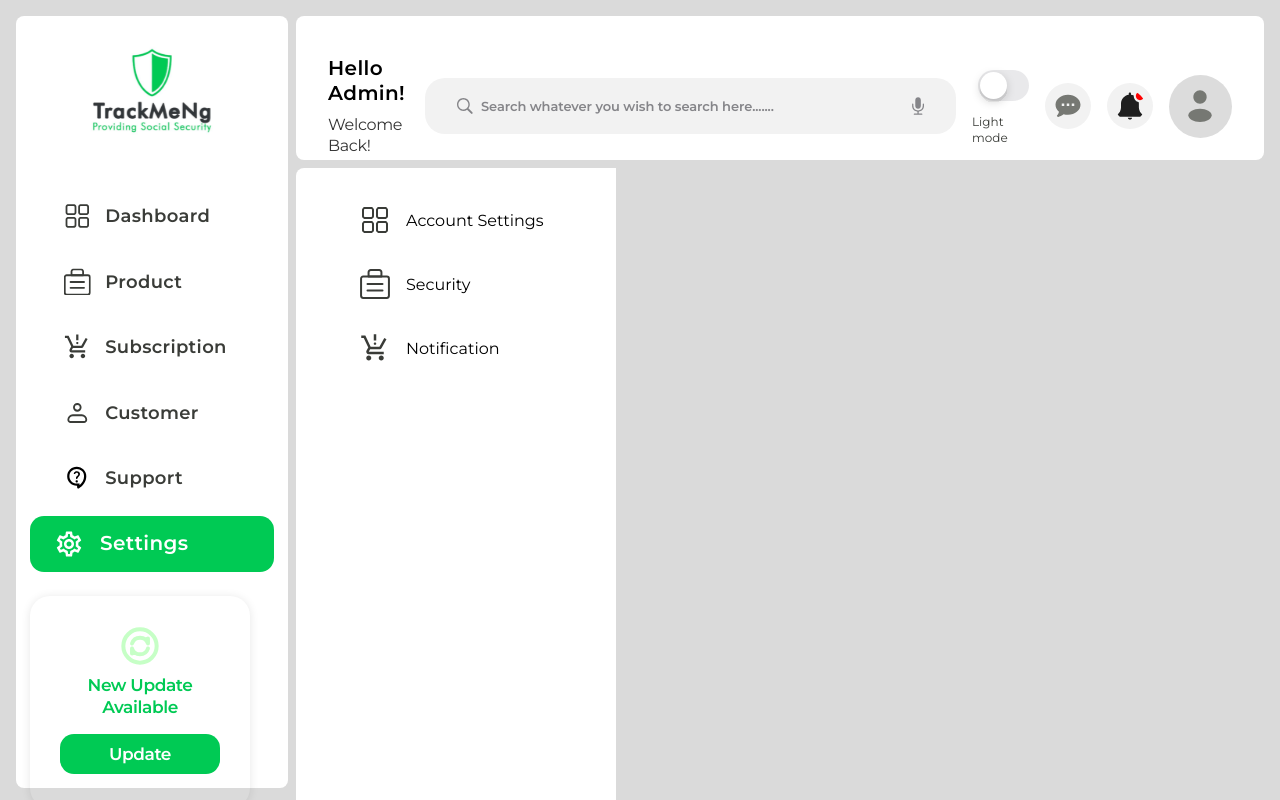
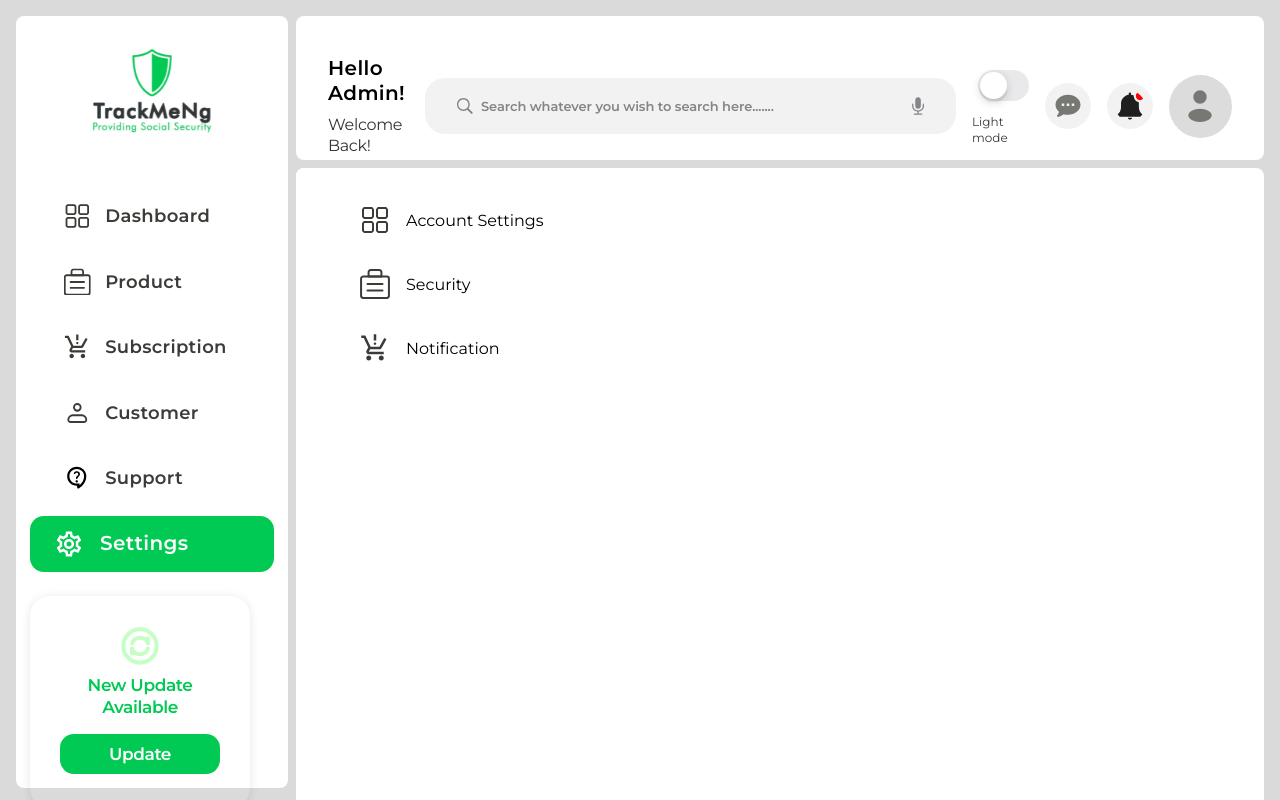
Before and after one commit to TrackMe-NG/dashboard_main, a React (Vite) app: page /settings in a window 1280 px wide. Built offline with nearby package versions, Linux system fonts and the light colour scheme.

Commit message:
chores: updated settings component

```diff
--- a/src/pages/Settings.jsx
+++ b/src/pages/Settings.jsx
@@ -3,12 +3,16 @@ import DashboardLayout from "../layouts/DashboardLayout";
 
 export const Settings = () => {
   return (
-    <>
-      <DashboardLayout>
-        <div>
-          <SettingsNav />
+    <DashboardLayout>
+      <div className="settings_sec">
+        <div className="settings_inner">
+          <div>
+            <SettingsNav />
+          </div>
+
+          <div>main</div>
         </div>
-      </DashboardLayout>
-    </>
+      </div>
+    </DashboardLayout>
   );
 };
```
